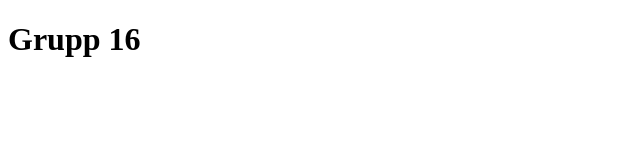
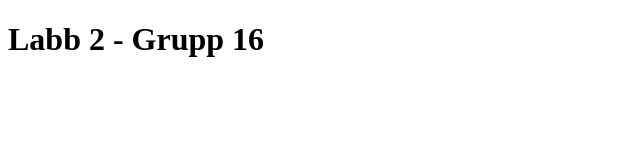
Before and after one commit to HannaDeras/gik339-16-labb-2, a plain HTML site: page client/index.html in a window 1280 px wide. Shown: the whole page, without its empty margins (0-640 px from the left). Drawn offline with Linux system fonts and the light colour scheme.

Commit message:
frontend_startup

```diff
--- a/client/index.html
+++ b/client/index.html
@@ -3,7 +3,9 @@
   <head>
     <meta charset="UTF-8" />
     <meta name="viewport" content="width=device-width, initial-scale=1.0" />
-    <h1>Grupp 16</h1>
+    <h1>Labb 2 - Grupp 16</h1>
+    <link rel="shortcut icon" href="#" />
   </head>
+  <script src="./script.js"></script>
   <body></body>
 </html>
```
Also changed, not shown: client/script.js (added), client/style.css (added).
